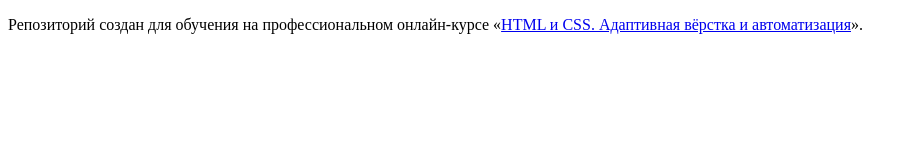
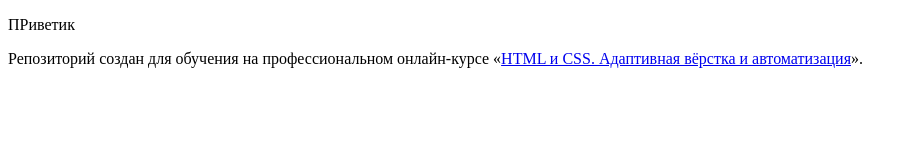
Before and after one commit to htmlacademy-adaptive/1737367-sedona-28, a website: page source/index.html in a window 1280 px wide. Shown: the whole page, without its empty margins (0-917 px from the left). Drawn offline with Linux system fonts and the light colour scheme.

Commit message:
Пробный коммит

```diff
--- a/source/index.html
+++ b/source/index.html
@@ -5,6 +5,7 @@
     <title>HTML Academy: Седона</title>
   </head>
   <body>
+    <p>ПРиветик</p>
 
     <p>Репозиторий создан для обучения на профессиональном онлайн‑курсе «<a href="https://htmlacademy.ru/intensive/adaptive">HTML и CSS. Адаптивная вёрстка и автоматизация</a>».</p>
 
```
